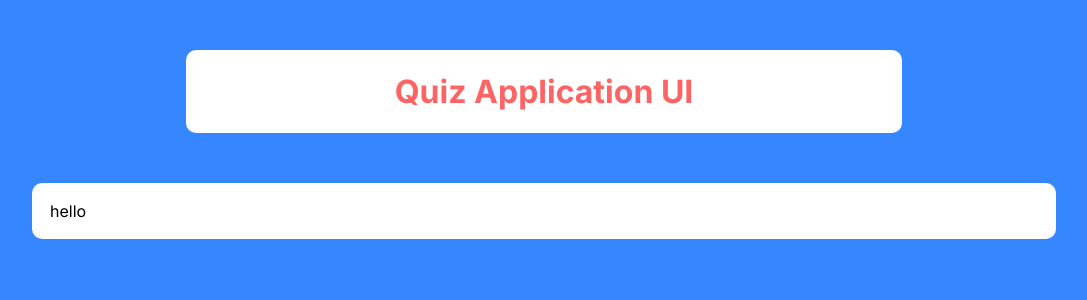
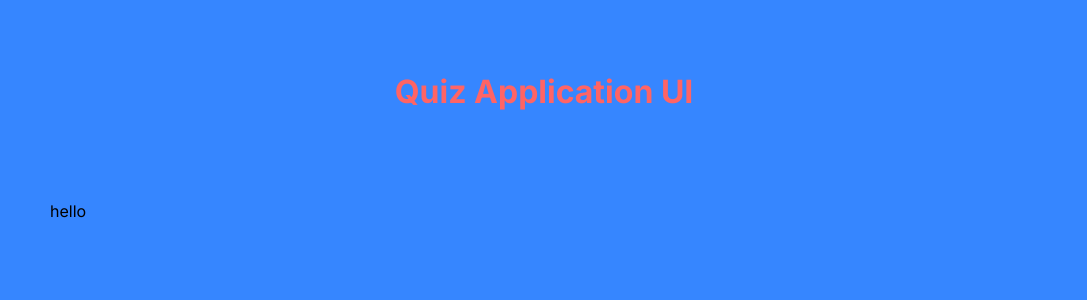
Before and after one commit to rahulkumarmbd/quiz-application, a Next.js app: page / in a window 1280 px wide. Shown: the top 300 px of the page, without its empty margins (96-1183 px from the left). Built offline with nearby package versions, Linux system fonts and the light colour scheme.

Commit message:
added more colors

```diff
--- a/src/app/globals.css
+++ b/src/app/globals.css
@@ -1,20 +1,31 @@
-:root{
+:root {
   --border-radius-large: 10px;
   --border-radius-medium: 6px;
   --border-radius-small: 4px;
 
   --font-size-large: 32px;
   --font-size-medium: 24px;
-  --font-size-small: 16px;
+  --font-size-small: 18px;
 
   --padding-large: 32px;
   --padding-medium: 22px;
   --padding-small: 18px;
+  --padding-ui: 12px;
 
   /* colors */
-  --header-color: #FF6465;
-  --white-background-color: white;
-  --blue-background-color: #3686ff;
+  --header-color: #ff6465;
+  --black-color: #2d2d2d;
+  --white-color: white;
+  --white-blue-color: #b9c9df;
+  --gray-color: #555b6f;
+  --light-blue-color: #f5f9fe;
+  --blue-color: #3686ff;
+  --dark-blue-color: #165cc4;
+
+  /* text input colors */
+  --label-color: #a0a6b8;
+  --text-input-color: #555b6f;
+  --text-input-border-color: #b9c9df;
 }
 
 * {
@@ -27,7 +38,7 @@ html,
 body {
   max-width: 100vw;
   overflow-x: hidden;
-  background-color: var(--blue-background-color);
+  background-color: var(--blue-color);
 }
 
 a {
```
